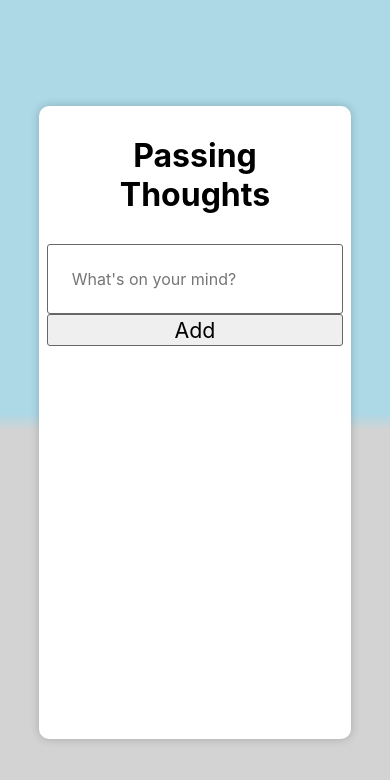
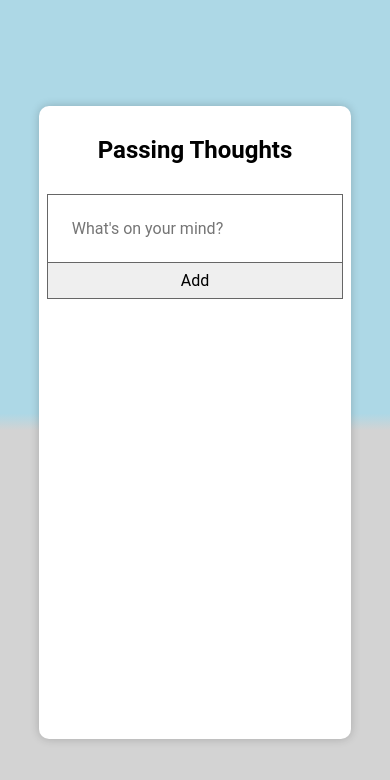
Before and after one commit to rickydefazio/thoughts, a React (Vite) app: page / in a window 390 px wide. Shown: the top 780 px of the page. Built offline with nearby package versions, Linux system fonts and the light colour scheme.

Commit message:
mobile-first stying

```diff
--- a/src/index.css
+++ b/src/index.css
@@ -6,10 +6,8 @@
 }
 
 body {
-  font-size: 16pt;
-  font-family: -apple-system, BlinkMacSystemFont, 'Segoe UI', 'Roboto', 'Oxygen',
-    'Ubuntu', 'Cantarell', 'Fira Sans', 'Droid Sans', 'Helvetica Neue',
-    sans-serif;
+  font-size: 1rem;
+  font-family: 'Roboto', sans-serif;
   -webkit-font-smoothing: antialiased;
   -moz-osx-font-smoothing: grayscale;
   min-height: 100dvh;
@@ -29,46 +27,46 @@ body {
   box-shadow: 0 0 10px 0 rgba(0, 0, 0, 0.2);
 }
 
-header {
-  text-align: center;
-  margin: 30px;
-}
-
-input {
-  font: inherit;
-  appearance: none;
-  --webkit-appearance: none;
-  --moz-appearance: none;
-  border: 1px solid black;
-}
-
-input[type='submit'] {
-  cursor: pointer;
-}
-
 .app {
   margin: 0 auto;
   max-width: 600px;
   width: 95%;
 }
 
-.app h1:after {
-  content: '💭';
-  margin-left: 0.5em;
+header {
+  text-align: center;
+  margin: 30px 0px;
+}
+
+.app h1 {
+  font-size: 1.5rem;
+  width: 100%;
 }
 
 .thought-form {
   display: flex;
   flex-wrap: nowrap;
+  flex-direction: column;
 }
 
 .thought-form input {
+  font: inherit;
+  appearance: none;
+  --webkit-appearance: none;
+  --moz-appearance: none;
   padding: 1.5rem;
   border: 1px solid #666;
-  border-radius: 3px;
+}
+
+.thought-form input[type='submit'] {
+  cursor: pointer;
+  padding: 0.5rem;
+  border-top: none;
 }
 
 .thought-form input[type='text'] {
+  font-size: 1rem;
+  border-right: 1px solid #666;
   flex-grow: 1;
 }
 
@@ -90,7 +88,8 @@ input[type='submit'] {
 }
 
 .thought .remove-button {
-  font-size: 80%;
+  font-size: inherit;
+  width: 1rem;
   float: right;
   border: 0;
   border-radius: 3px;
@@ -104,42 +103,39 @@ input[type='submit'] {
 
 /* Media Queries */
 
-@media screen and (max-width: 610px) {
+@media screen and (min-width: 450px) {
+  .app h1:after {
+    content: '💭';
+    margin-left: 0.5rem;
+  }
+
   .app h1 {
     font-size: 2rem;
   }
+}
 
-  .thought {
-    font-size: 1.25rem;
+@media screen and (min-width: 625px) {
+  .app h1 {
+    font-size: 3rem;
+  }
+
+  .thought-form {
+    flex-direction: row;
   }
 
   .thought-form input[type='text'] {
-    height: fit-content;
-  }
-}
-
-@media screen and (max-width: 510px) {
-  .thought-form {
-    display: flex;
-    flex-direction: column;
-  }
-
-  .app h1:after {
-    content: unset;
-    margin-left: unset;
-  }
-
-  .thought-form input[type='text'] {
-    font-size: 1rem;
+    border-right: none;
+    font-size: 1.333rem;
   }
 
   .thought-form input[type='submit'] {
-    height: 2rem;
-    padding: unset;
+    border-top: 1px solid #666;
+    padding: 1.5rem;
+    font-size: 1.333rem;
   }
 
-  .thought {
-    font-size: 1rem;
+  ul {
+    font-size: 1.333rem;
   }
 }
 
--- a/src/utilities.ts
+++ b/src/utilities.ts
@@ -6,7 +6,6 @@ export function getNewExpirationTime() {
 
 let nextId = 0;
 export function generateId() {
-  console.log('nextId', nextId);
   return nextId++;
 }
 
```
